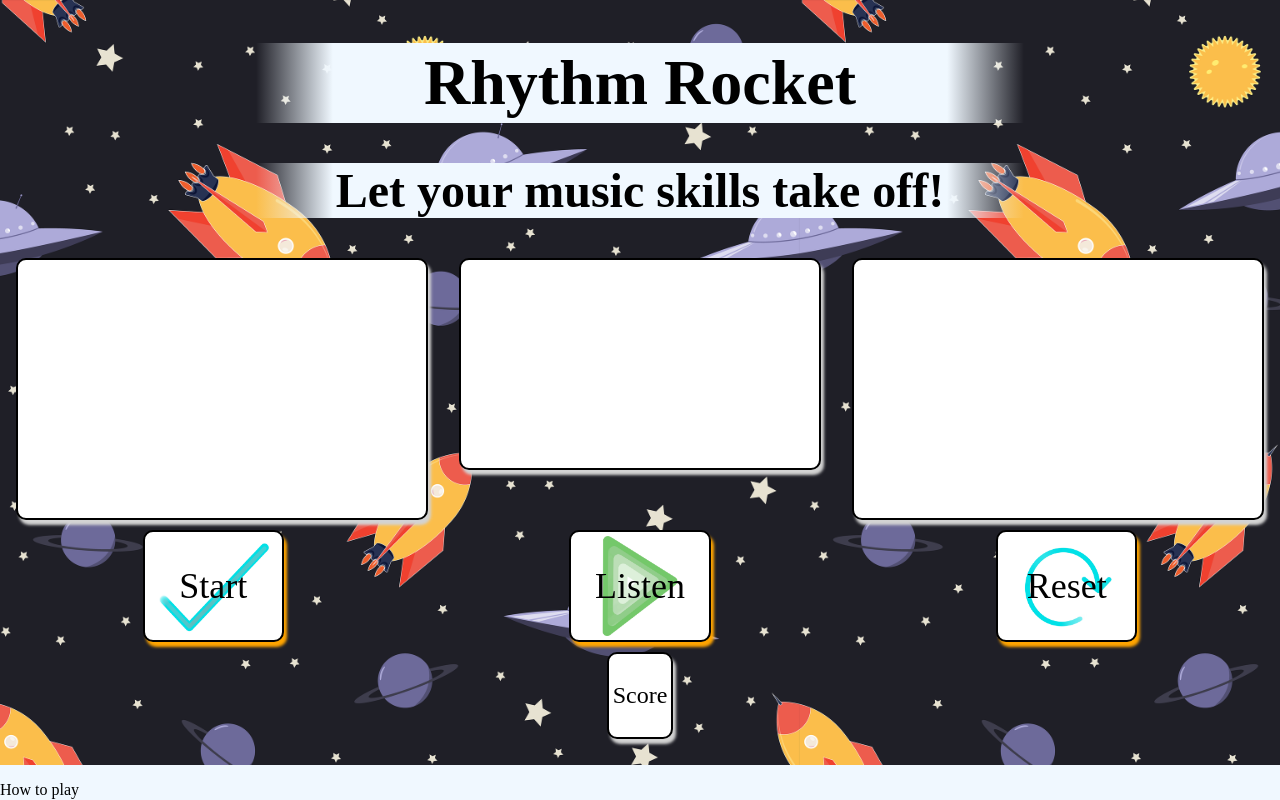
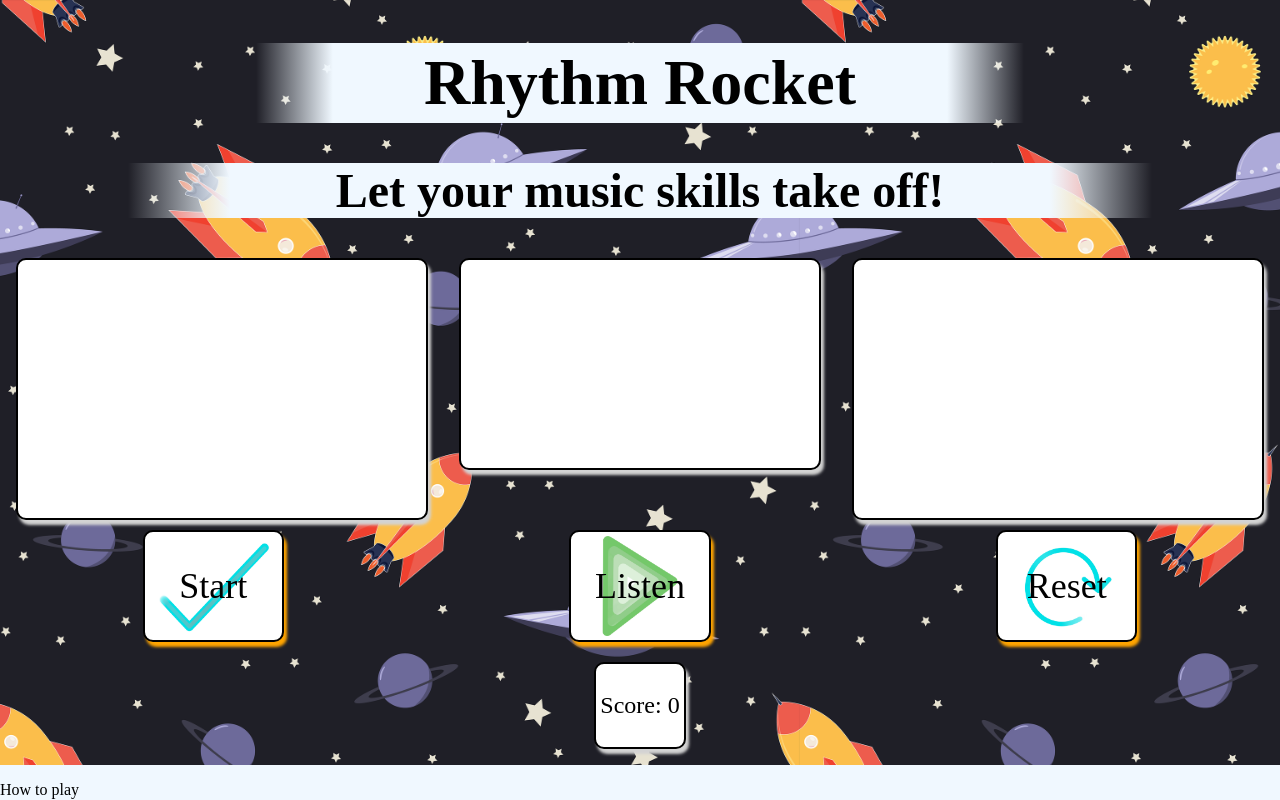
Before and after one commit to bengilbertcodes/rhythm-rocket, a plain HTML site: page index.html in a window 1280 px wide. Drawn offline with Linux system fonts and the light colour scheme; a web font is replaced by a local one.

Commit message:
Adjusted margins and scoreBox

```diff
--- a/assets/style.css
+++ b/assets/style.css
@@ -19,15 +19,18 @@ h1 {
     font-size: 400%;
     padding: 3px;
     margin-bottom: 0;
+    margin-left: 20%;
+    margin-right: 20%;
 }
 
 h2 {
-    font-size: 300%
+    font-size: 300%;
+    margin-left: 10%;
+    margin-right: 10%;
 }
 
 .heading {
-    margin-left: 20%;
-    margin-right: 20%;
+    align-items: center;
 }
 
 .text-center {
@@ -103,7 +106,11 @@ h2 {
 }
 
 .clicked {
-    transform: scale(0.9);
+    transform: scale(0.95);
+}
+
+#scoreBox {
+    margin-top: 10px;
 }
 
 /* footer styles */
--- a/index.html
+++ b/index.html
@@ -62,8 +62,8 @@
             </div>
        </div>
     <div id="score">
-           <div id="score-box" class="box">
-              <p>Score</p>
+           <div id="scoreBox" class="box">
+              <p>Score: 0</p>
            </div>
     </div>
 
```
